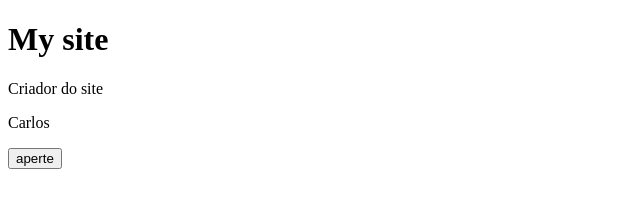
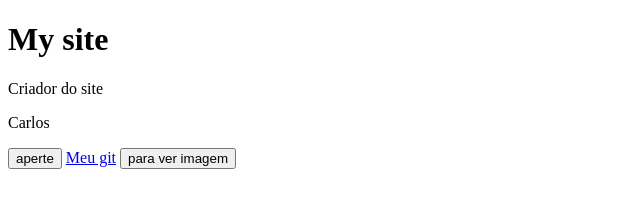
Before and after one commit to CarlosGit-coder/Hello-World-, a plain HTML site: page Site/Index.html in a window 1280 px wide. Shown: the whole page, without its empty margins (0-640 px from the left). Drawn offline with Linux system fonts and the light colour scheme.

Commit message:
Update Index.html

```diff
--- a/Site/Index.html
+++ b/Site/Index.html
@@ -10,6 +10,7 @@
     <p>Criador do site</p>
     <p>Carlos</p>
     <button> aperte </button>
-    <a href='https://github.com/CarlosGit-coder/Hello-World-'></a>
+    <a href='https://github.com/CarlosGit-coder/Hello-World-'> Meu git</a>
+    <button> para ver imagem </button>
 </body>
 </html>
```
